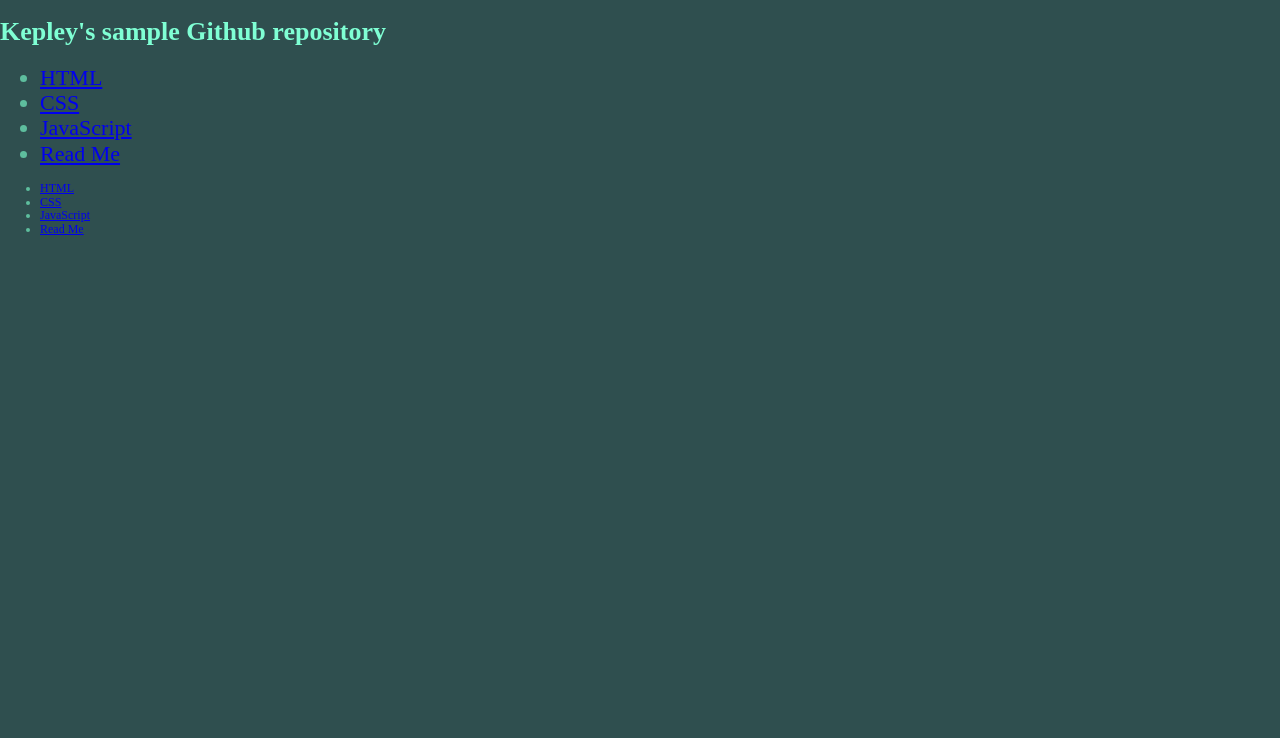
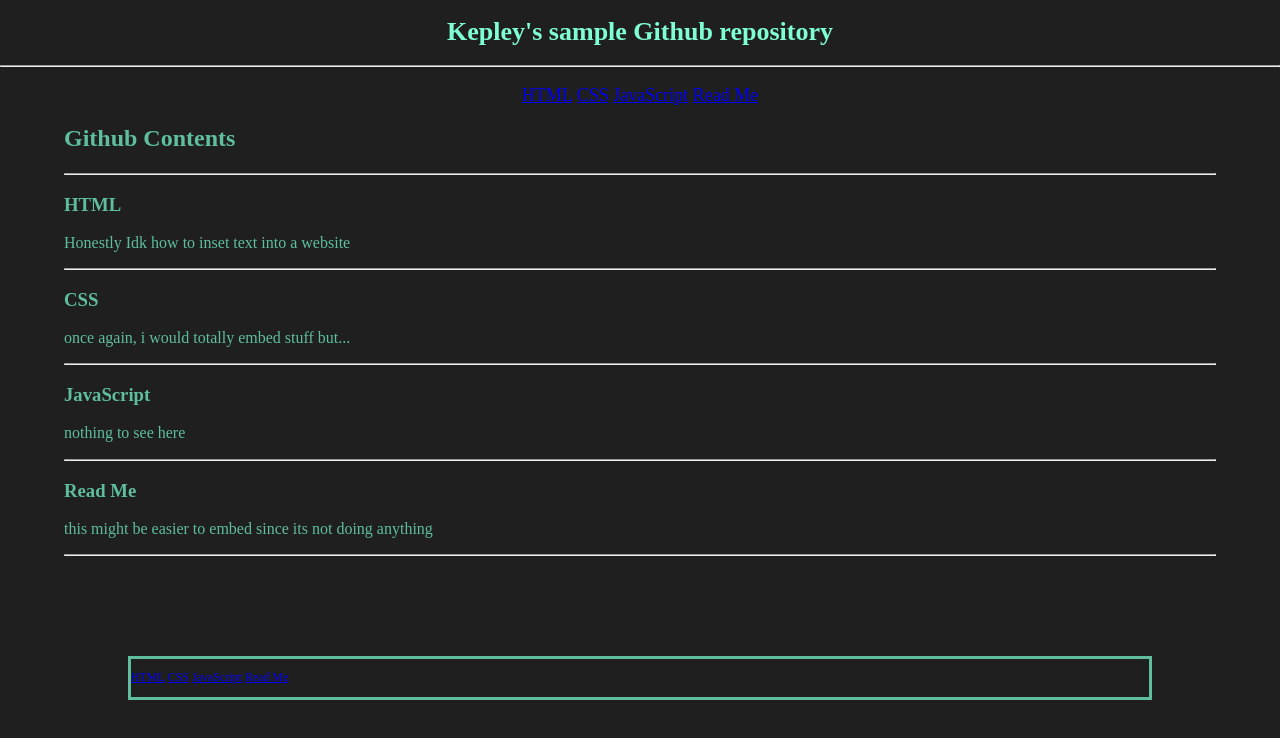
Before and after one commit to T-Kepley-McGuire/Sample-Github-Repository, a plain HTML site: page index.html in a window 1280 px wide. Drawn offline with nearby package versions, Linux system fonts and the light colour scheme.

Commit message:
Added a bunch of content and visual elements
No major changes to overall structure

```diff
--- a/index.html
+++ b/index.html
@@ -3,7 +3,7 @@
 <head>
     <meta charset="utf-8">
     <meta name="viewport" content="width=device-width">
-    <title>YOUR TITLE GOES HERE DONT FORGET GOOFBALL</title>
+    <title>Kepley's Sample Github Site</title>
     <link rel="stylesheet" type="text/css" href="http://cdnjs.cloudflare.com/ajax/libs/normalize/3.0.1/normalize.min.css">
     <link href="style.css" rel="stylesheet" type="text/css" />
 </head>
@@ -12,29 +12,52 @@
     <div>
         <header>
             <h1>Kepley's sample Github repository</h1>
-
+            <hr>
             <nav>
-                <ul>
-                    <li><a href="index.html">HTML</a></li>
-                    <li><a href="style.css">CSS</a></li>
-                    <li><a href="script.js">JavaScript</a></li>
-                    <li><a href="README.md">Read Me</a></li>
-                </ul>
+                <p><a href="#html">HTML</a>
+                <a href="#css">CSS</a>
+                <a href="#js">JavaScript</a>
+                <a href="#readme">Read Me</a> </p>
             </nav>
         </header>
 
         <main>
+            <h2>Github Contents</h2>
 
+            <hr>
+
+            <article id="#html">
+                <h3>HTML</h3>
+
+                <p>Honestly Idk how to inset text into a website</p>
+            </article>
+            <hr>
+            <article id="#css">
+                <h3>CSS</h3>
+
+                <p>once again, i would totally embed stuff but...</p>
+            </article>
+            <hr>
+            <article id="#js">
+                <h3>JavaScript</h3>
+
+                <p>nothing to see here</p>
+            </article>
+            <hr>
+            <article id="#readme">
+                <h3>Read Me</h3>
+
+                <p>this might be easier to embed since its not doing anything</p>
+            </article>
+            <hr>
         </main>
 
         <footer>
             <nav>
-                <ul>
-                    <li><a href="index.html">HTML</a></li>
-                    <li><a href="style.css">CSS</a></li>
-                    <li><a href="script.js">JavaScript</a></li>
-                    <li><a href="README.md">Read Me</a></li>
-                </ul>
+                <p><a href="index.html">HTML</a></li>
+                <a href="style.css">CSS</a></li>
+                <a href="script.js">JavaScript</a></li>
+                <a href="README.md">Read Me</a></p>
             </nav>
         </footer>
     </div>
--- a/style.css
+++ b/style.css
@@ -1,18 +1,39 @@
 body {
-    background-color: darkslategray;
+    background-color: rgb(31, 31, 31);
 }
 
 h1 {
     color : aquamarine;
     font-size: 26px;
+    text-align: center;
 }
 
-header nav li {
+header nav {
     color : rgb(94, 190, 158);
-    font-size : 22px;
+    font-size : 18px;
+    text-align: center;
 }
 
-footer nav li {
+main {
+    margin-left: 5%;
+    margin-right: 5%;
+
+    text-align: left;
+    color :rgb(94, 190, 158);
+
+}
+
+
+footer {
+    border-style: solid;
+    border-color :rgb(94, 190, 158);
+    margin-top : 100px;
+    margin-bottom : 100px;
+    margin-right : 10%;
+    margin-left: 10%;
+}
+
+footer nav  {
     color : rgb(94, 190, 158);
     font-size: 12px;
 }
```
